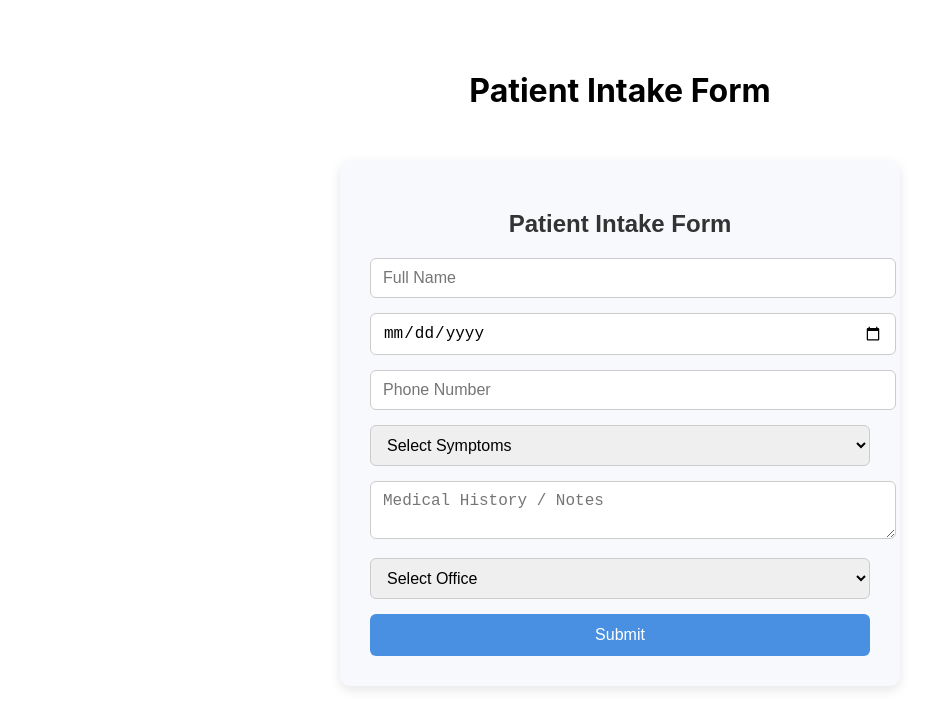
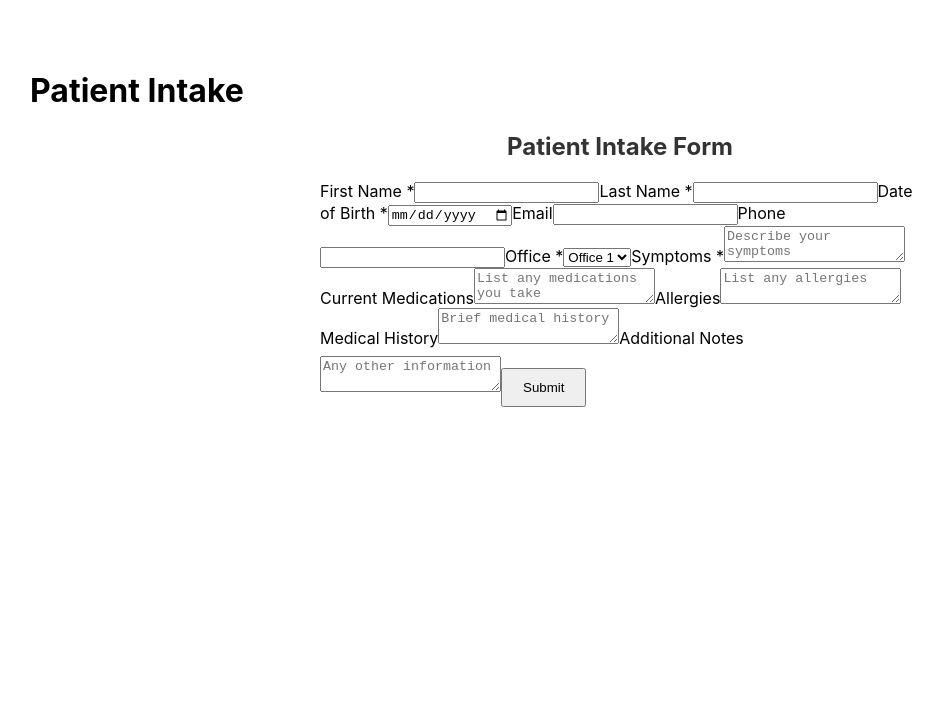
Before and after one commit to nemat777/clinic-frontend, a React (Create React App) app: page / in a window 1280 px wide. Shown: the top 728 px of the page, without its empty margins (20-963 px from the left). Built offline with nearby package versions, Linux system fonts and the light colour scheme.

Commit message:
Add public patient intake form and routing, update dashboard protection

```diff
--- a/src/App.js
+++ b/src/App.js
@@ -1,4 +1,3 @@
-// src/App.js
 import React from 'react';
 import { BrowserRouter as Router, Routes, Route } from 'react-router-dom';
 import PatientIntakePage from './PatientIntakePage';
@@ -8,10 +7,7 @@ function App() {
   return (
     <Router>
       <Routes>
-        {/* Public patient intake */}
         <Route path="/" element={<PatientIntakePage />} />
-
-        {/* Protected doctor dashboard */}
         <Route path="/dashboard" element={<ProtectedDashboard officeId="OFFICE1_UUID" />} />
       </Routes>
     </Router>
--- a/src/PatientForm.js
+++ b/src/PatientForm.js
@@ -1,78 +1,139 @@
 // src/PatientForm.js
 import React, { useState } from 'react';
 import { supabase } from './supabaseClient';
-import './PatientForm.css'; // optional for custom styling
 
 function PatientForm() {
-  const [form, setForm] = useState({
-    name: '',
+  const [formData, setFormData] = useState({
+    firstName: '',
+    lastName: '',
     dob: '',
+    email: '',
     phone: '',
+    officeId: 'OFFICE1_UUID',
     symptoms: '',
-    history: '',
-    office_id: ''
+    medications: '',
+    allergies: '',
+    medicalHistory: '',
+    notes: ''
   });
+
+  const [submitted, setSubmitted] = useState(false);
+  const [error, setError] = useState('');
+
+  const offices = [
+    { id: 'OFFICE1_UUID', name: 'Office 1' },
+    { id: 'OFFICE2_UUID', name: 'Office 2' }
+  ];
+
+  const handleChange = (e) => {
+    const { name, value } = e.target;
+    setFormData(prev => ({ ...prev, [name]: value }));
+  };
 
   const handleSubmit = async (e) => {
     e.preventDefault();
-    const { error } = await supabase.from('PatientIntakes').insert([form]);
+    setError('');
+
+    // Basic validation
+    if (!formData.firstName || !formData.lastName || !formData.dob || !formData.symptoms) {
+      setError('Please fill out all required fields.');
+      return;
+    }
+
+    const { data, error } = await supabase
+      .from('PatientIntakes')
+      .insert([formData]);
+
     if (error) {
-      alert('Error submitting: ' + error.message);
+      console.error(error);
+      setError('Submission failed. Please try again.');
     } else {
-      alert('Patient intake saved successfully!');
-      setForm({ name: '', dob: '', phone: '', symptoms: '', history: '', office_id: '' });
+      setSubmitted(true);
     }
+  };
+
+  if (submitted) {
+    return (
+      <div style={{ textAlign: 'center', padding: '20px' }}>
+        <h2>Thank you!</h2>
+        <p>Your information has been submitted successfully.</p>
+      </div>
+    );
   }
 
   return (
-    <div className="form-container">
+    <form onSubmit={handleSubmit} style={{ maxWidth: '600px', margin: '0 auto' }}>
       <h2>Patient Intake Form</h2>
-      <form onSubmit={handleSubmit} className="patient-form">
-        <input
-          type="text"
-          placeholder="Full Name"
-          value={form.name}
-          onChange={e => setForm({...form, name: e.target.value})}
-          required
-        />
 
-        <input
-          type="date"
-          placeholder="Date of Birth"
-          value={form.dob}
-          onChange={e => setForm({...form, dob: e.target.value})}
-          required
-        />
+      {error && <p style={{ color: 'red' }}>{error}</p>}
 
-        <input
-          type="tel"
-          placeholder="Phone Number"
-          value={form.phone}
-          onChange={e => setForm({...form, phone: e.target.value})}
-        />
+      <label>First Name *</label>
+      <input name="firstName" value={formData.firstName} onChange={handleChange} required />
 
-        <select value={form.symptoms} onChange={e => setForm({...form, symptoms: e.target.value})} required>
-          <option value="">Select Symptoms</option>
-          <option value="Skin Rash">Skin Rash</option>
-          <option value="Headache">Headache</option>
-          <option value="Other">Other</option>
-        </select>
+      <label>Last Name *</label>
+      <input name="lastName" value={formData.lastName} onChange={handleChange} required />
 
-        <textarea
-          placeholder="Medical History / Notes"
-          value={form.history}
-          onChange={e => setForm({...form, history: e.target.value})}
-        />
+      <label>Date of Birth *</label>
+      <input type="date" name="dob" value={formData.dob} onChange={handleChange} required />
 
-        <select value={form.office_id} onChange={e => setForm({...form, office_id: e.target.value})} required>
-          <option value="">Select Office</option>
-          <option value="OFFICE1_UUID">Office 1</option>
-          <option value="OFFICE2_UUID">Office 2</option>
-        </select>
+      <label>Email</label>
+      <input type="email" name="email" value={formData.email} onChange={handleChange} />
 
-        <button type="submit">Submit</button>
-      </form>
-    </div>
+      <label>Phone</label>
+      <input type="tel" name="phone" value={formData.phone} onChange={handleChange} />
+
+      <label>Office *</label>
+      <select name="officeId" value={formData.officeId} onChange={handleChange}>
+        {offices.map(office => (
+          <option key={office.id} value={office.id}>{office.name}</option>
+        ))}
+      </select>
+
+      <label>Symptoms *</label>
+      <textarea
+        name="symptoms"
+        value={formData.symptoms}
+        onChange={handleChange}
+        placeholder="Describe your symptoms"
+        required
+      />
+
+      <label>Current Medications</label>
+      <textarea
+        name="medications"
+        value={formData.medications}
+        onChange={handleChange}
+        placeholder="List any medications you take"
+      />
+
+      <label>Allergies</label>
+      <textarea
+        name="allergies"
+        value={formData.allergies}
+        onChange={handleChange}
+        placeholder="List any allergies"
+      />
+
+      <label>Medical History</label>
+      <textarea
+        name="medicalHistory"
+        value={formData.medicalHistory}
+        onChange={handleChange}
+        placeholder="Brief medical history"
+      />
+
+      <label>Additional Notes</label>
+      <textarea
+        name="notes"
+        value={formData.notes}
+        onChange={handleChange}
+        placeholder="Any other information"
+      />
+
+      <button type="submit" style={{ marginTop: '20px', padding: '10px 20px' }}>
+        Submit
+      </button>
+    </form>
   );
 }
 
--- a/src/PatientIntakePage.js
+++ b/src/PatientIntakePage.js
@@ -4,8 +4,8 @@ import PatientForm from './PatientForm';
 
 function PatientIntakePage() {
   return (
-    <div style={{ padding: '50px', textAlign: 'center' }}>
-      <h1>Patient Intake Form</h1>
+    <div style={{ padding: '50px' }}>
+      <h1>Patient Intake</h1>
       <PatientForm />
     </div>
   );
```
